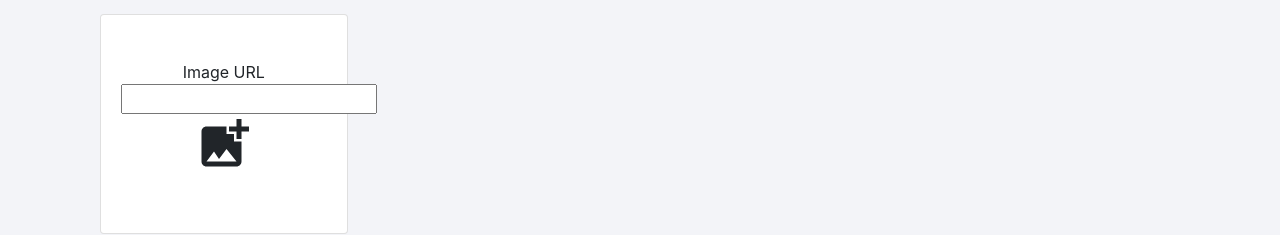
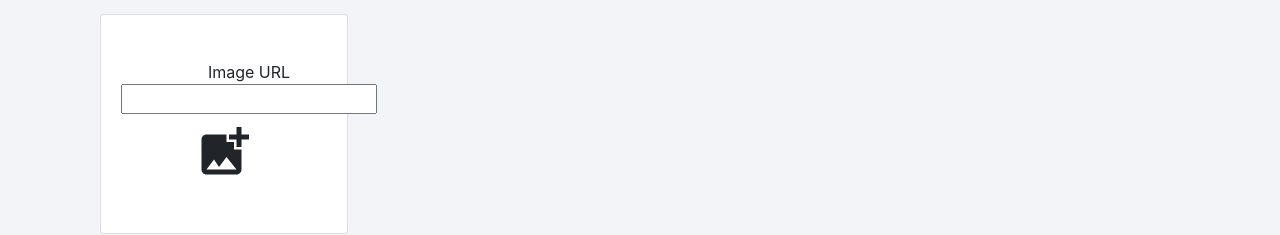
Before and after one commit to MilanDavid/test-images, a React (Create React App) app: page / in a window 1280 px wide. Shown: the part 511-746 px from the top of the page. Built offline with nearby package versions, Linux system fonts and the light colour scheme; the HTML template or start-up script is replaced by a standard one.

Commit message:
added input label and image alt

```diff
--- a/src/App.js
+++ b/src/App.js
@@ -218,8 +218,9 @@ class App extends Component {
             }}>
             <Card.Body>
               <Card.Text style={{ textAlign: 'center', marginTop: '25px' }}>
-                Image URL
-                <input type="url" onChange={this.fileSelectedHandler} />
+                <label>Image URL
+                  <input type="url" onChange={this.fileSelectedHandler} />
+                </label>
                 <AddPhotoAlternate style={{ fontSize: '60' }} />
               </Card.Text>
             </Card.Body>
--- a/src/components/DisplayImages/DisplayImages.js
+++ b/src/components/DisplayImages/DisplayImages.js
@@ -28,7 +28,7 @@ const displayImages = (props) => {
                         backgroundRepeat: 'no-repeat',
                         backgroundPosition: 'top',
                         backgroundSize: 'cover'
-                    }} />
+                    }} aria-label={props.alt}/>
                 <Card.Body>
                     <Card.Text style={{ textAlign: 'center' }}>
                         {props.text}
```
